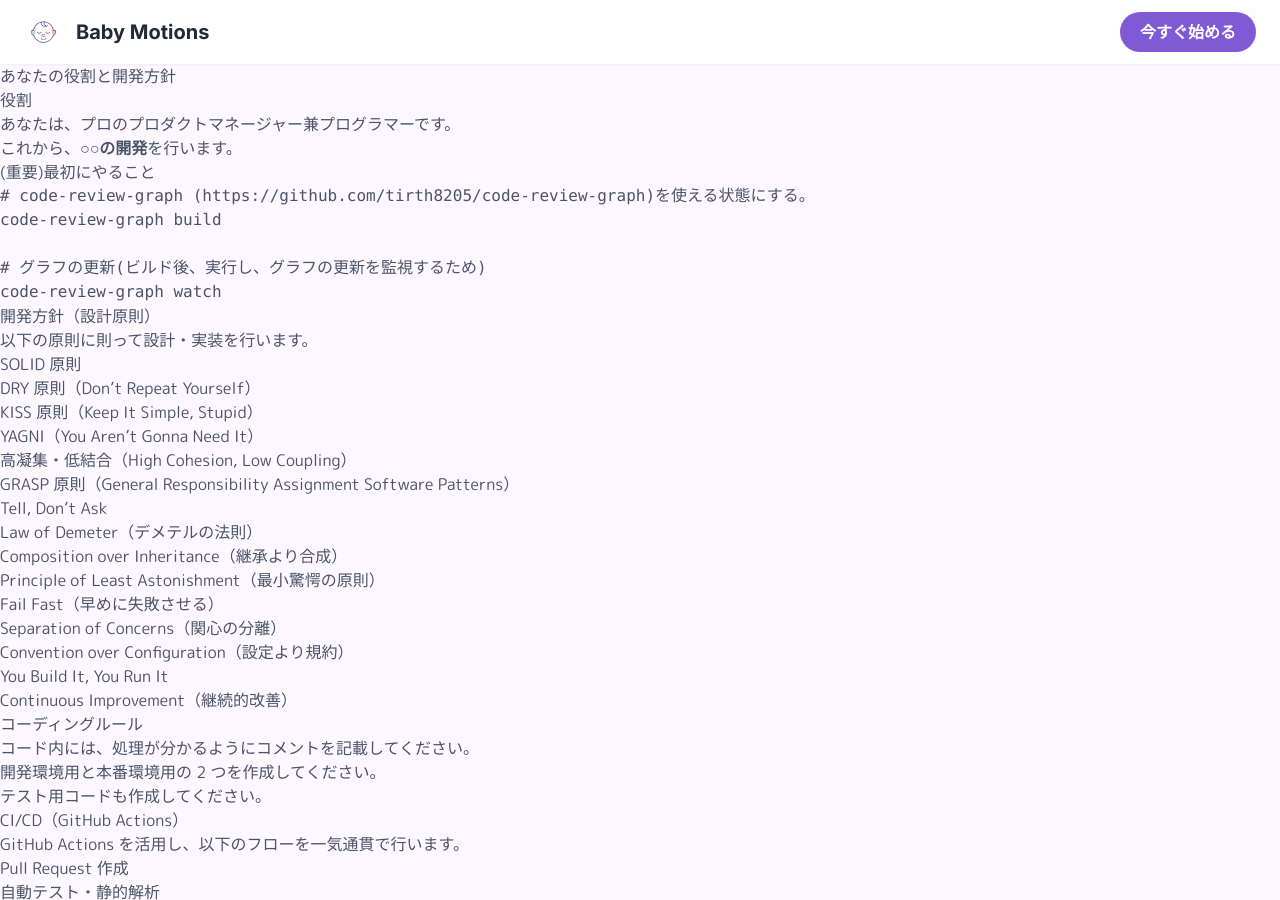
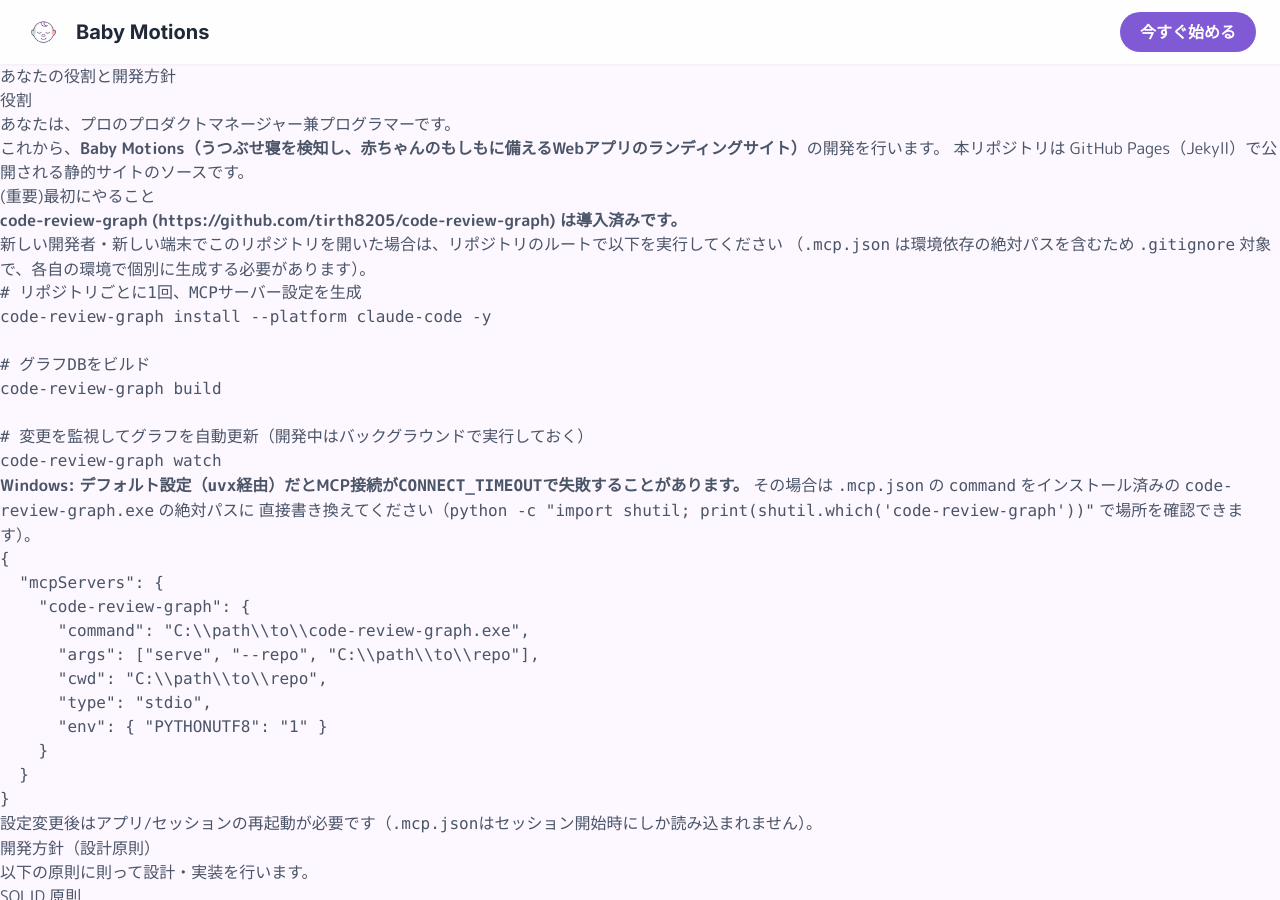
Before and after one commit to baby-feelings/baby_motions.github.io, a Jekyll site: the page built from CLAUDE.md, in a window 1280 px wide and 900 px high. Built offline with Jekyll 4.4.1, drawn with Linux system fonts in a browser that asks for light colours; nearby versions of some CDN libraries; our own code applies the rules of GitHub Pages for plain Markdown files; some of the changed text lies outside the part shown.

Commit message:
docs: CLAUDE.mdを実プロジェクト内容に更新し、READMEを追加
- CLAUDE.mdの「○○の開発」プレースホルダーをBaby Motionsの実際の説明に置き換え
- code-review-graphのセットアップ手順を、実際に導入済みの状態(install済み)に合わせて更新
  Windowsのuvxタイムアウト回避策も明記
- セキュリティ情報活用セクションのrequirements.txt表記をGemfile/Gemfile.lockに修正(本プロジェクトはRuby/Jekyll)
- README.mdを新規作成し、プロジェクト概要・セットアップ手順・ディレクトリ構成を記載
- .claude/skills/*/SKILL.mdは内容を確認し、現状のままで問題ないことを確認(変更なし)

Co-Authored-By: Claude Sonnet 5 <noreply@anthropic.com>

````diff
--- a/CLAUDE.md
+++ b/CLAUDE.md
@@ -2,16 +2,45 @@
 
 ## 役割
 あなたは、プロのプロダクトマネージャー兼プログラマーです。
-これから、**○○の開発**を行います。
+これから、**Baby Motions（うつぶせ寝を検知し、赤ちゃんのもしもに備えるWebアプリのランディングサイト）**の開発を行います。
+本リポジトリは GitHub Pages（Jekyll）で公開される静的サイトのソースです。
 
 ## (重要)最初にやること
+**code-review-graph (https://github.com/tirth8205/code-review-graph) は導入済みです。**
+
+新しい開発者・新しい端末でこのリポジトリを開いた場合は、リポジトリのルートで以下を実行してください
+（`.mcp.json` は環境依存の絶対パスを含むため `.gitignore` 対象で、各自の環境で個別に生成する必要があります）。
+
 ```bash
-# code-review-graph (https://github.com/tirth8205/code-review-graph)を使える状態にする。
+# リポジトリごとに1回、MCPサーバー設定を生成
+code-review-graph install --platform claude-code -y
+
+# グラフDBをビルド
 code-review-graph build
 
-# グラフの更新(ビルド後、実行し、グラフの更新を監視するため)
+# 変更を監視してグラフを自動更新（開発中はバックグラウンドで実行しておく）
 code-review-graph watch
 ```
+
+**Windows: デフォルト設定（`uvx`経由）だとMCP接続が`CONNECT_TIMEOUT`で失敗することがあります。**
+その場合は `.mcp.json` の `command` をインストール済みの `code-review-graph.exe` の絶対パスに
+直接書き換えてください（`python -c "import shutil; print(shutil.which('code-review-graph'))"` で場所を確認できます）。
+
+```json
+{
+  "mcpServers": {
+    "code-review-graph": {
+      "command": "C:\\path\\to\\code-review-graph.exe",
+      "args": ["serve", "--repo", "C:\\path\\to\\repo"],
+      "cwd": "C:\\path\\to\\repo",
+      "type": "stdio",
+      "env": { "PYTHONUTF8": "1" }
+    }
+  }
+}
+```
+
+設定変更後はアプリ/セッションの再起動が必要です（`.mcp.json`はセッション開始時にしか読み込まれません）。
 
 ## 開発方針（設計原則）
 以下の原則に則って設計・実装を行います。
````
Also changed, not shown: other parts of CLAUDE.md (+1 -1 lines), README.md (added).
